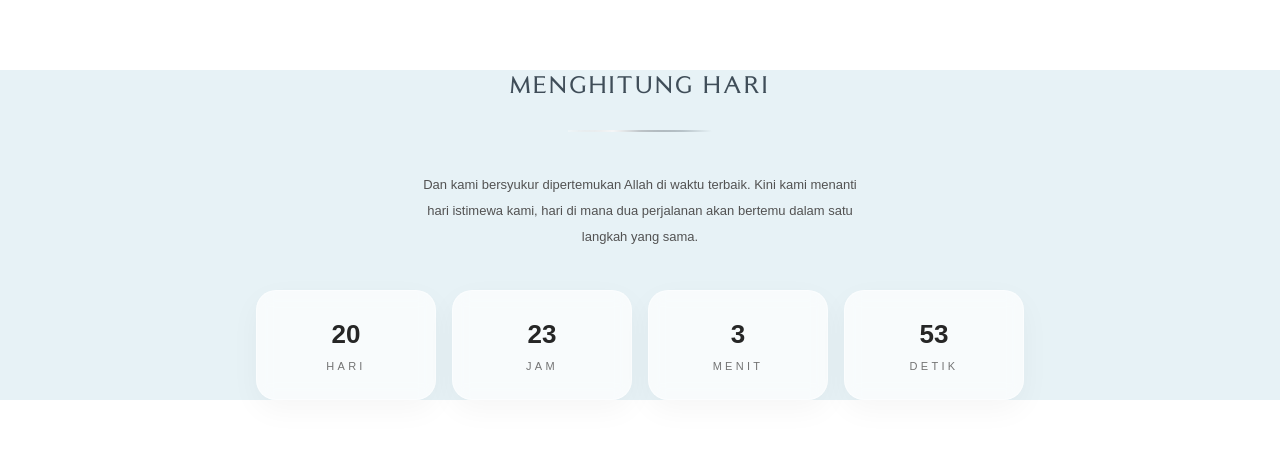
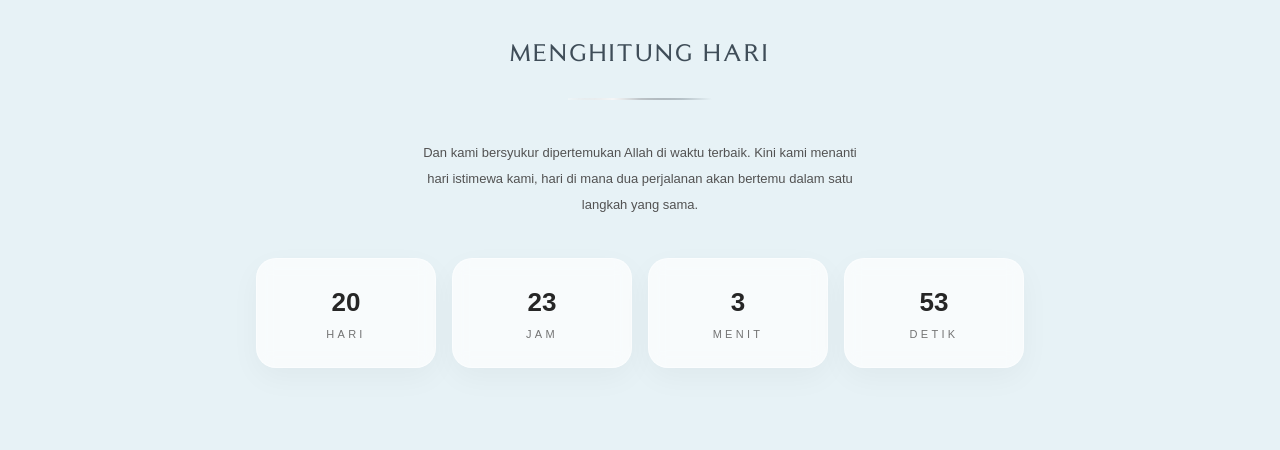
Before and after one commit to swakastudio/duajemari, a Next.js app: page /firoh-arofi/invitation in a window 1280 px wide. Shown: the part 2480-2930 px from the top of the page. Built offline with nearby package versions, Linux system fonts and the light colour scheme.

Commit message:
Update MenghitungHari.tsx

```diff
--- a/app/(wedding)/firoh-arofi/components/MenghitungHari.tsx
+++ b/app/(wedding)/firoh-arofi/components/MenghitungHari.tsx
@@ -56,12 +56,12 @@ return()=>clearInterval(timer)
 
 return(
 
-<section className="fade-up w-full bg-[#E7F2F6]">
+<section className="fade-up w-full bg-[#E7F2F6] px-6 py-24 -mt-32">
 
     <img
 src="/firoh-arofi/flower-top-haribahagia.gif"
 alt="flower-bottom"
-className="absolute left-1/2 -translate-x-1/2 bottom-[35px] w-full pointer-events-none z-30"
+className="absolute left-1/2 -translate-x-1/2 bottom-[10px] w-full pointer-events-none z-30"
 />
 
 
```
